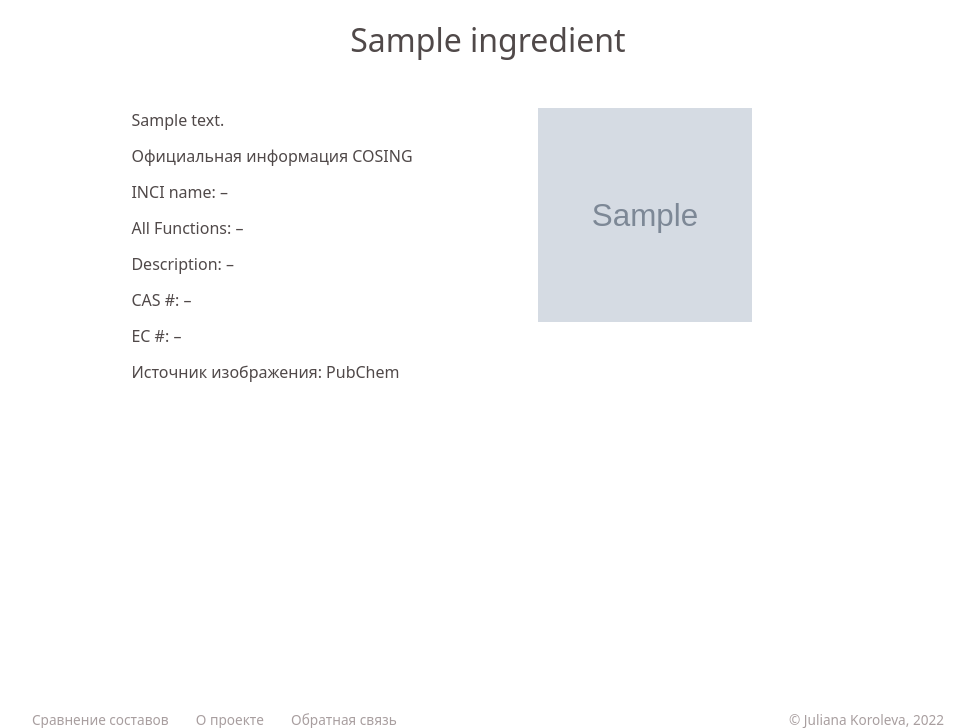
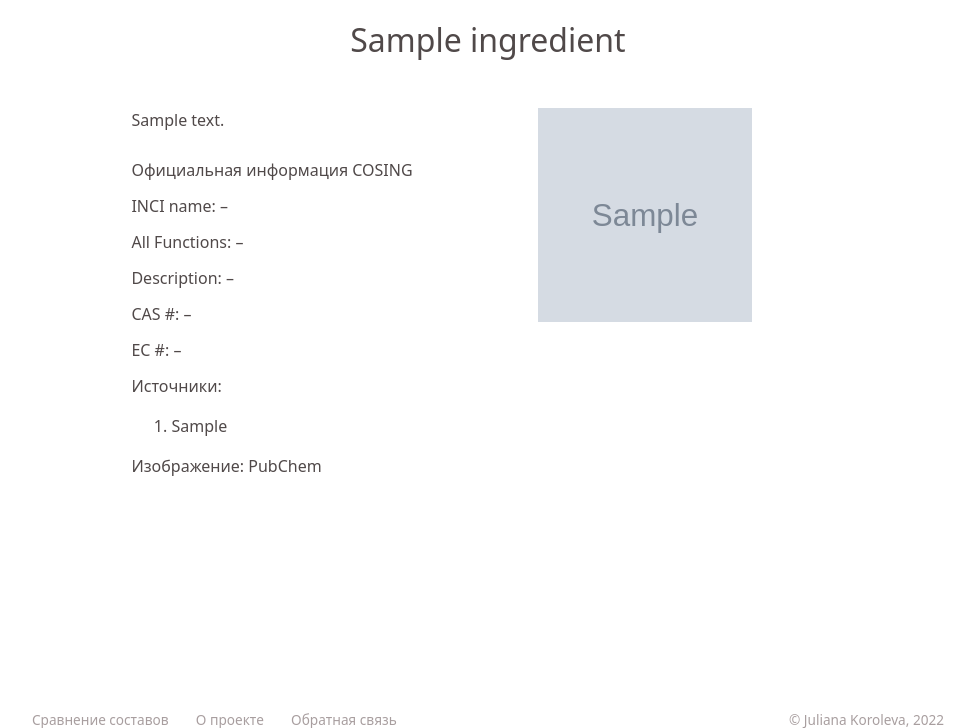
Before and after one commit to KJuliana/Well-skin, a PHP site: page /ingredient/?ing=1 in a window 1280 px wide. Shown: the part 56-784 px from the top of the page, without its empty margins (152-1126 px from the left). Run offline with PHP 8.4, Linux system fonts and the light colour scheme; tables that the repository leaves empty or names only in its code hold one stand-in row (values such as "Sample post"); grey boxes marked "Sample" are stand-in pictures.

Commit message:
Угрозы и ссылки на источникик

```diff
--- a/ingredient/index.php
+++ b/ingredient/index.php
@@ -14,9 +14,9 @@ if (!isset($_GET['ing'])){
 $ing = htmlspecialchars($_GET['ing']);
 
 //функция, которая получает данные
-#[ArrayShape(['name' => "string", 'image' => "string", 'full_description' => "string", 'cosing_inci' => "string", 'cosing_description' => "string", 'cosing_cas' => "string", 'cosing_es' => "string", 'cosing_functions' => "string"])]
+#[ArrayShape(['name' => "string", 'image' => "string", 'refs' => "string", 'full_description' => "string", 'cosing_inci' => "string", 'cosing_description' => "string", 'cosing_cas' => "string", 'cosing_es' => "string", 'cosing_functions' => "string"])]
 function get_information_about_ingredient($id, mysqli $db) {
-    $sql = " SELECT i.name, i.image, c.inci, c.description, c.cas, c.es, c.functions, c.id  ,i.full_description FROM ingredients AS i
+    $sql = " SELECT i.id, i.name, i.image, i.refs, c.inci, c.description, c.cas, c.es, c.functions, c.id as cosing_id  ,i.full_description FROM ingredients AS i
                 LEFT OUTER JOIN cosing AS c
                 ON i.cosing = c.id
              WHERE i.id = '$id'";
@@ -24,7 +24,7 @@ function get_information_about_ingredient($id, mysqli $db) {
     $result = $db->query($sql);
     $row = mysqli_fetch_assoc($result);
 
-    $cosing_id = $row['id'];
+    $cosing_id = $row['cosing_id'];
     $sql_function = "SELECT functions.name FROM con_f_c
                         RIGHT OUTER JOIN functions
                         ON functions.id = con_f_c.fun
@@ -40,18 +40,55 @@ function get_information_about_ingredient($id, mysqli $db) {
         array_push($functions, trim($function['name']));
     }
 
+    $ingredient_id= $row['id'];
+    $sql_concerns = "SELECT concerns.ru_name, concern_levels.name FROM concerns
+                        RIGHT OUTER JOIN ingredient_concerns
+                        ON ingredient_concerns.concern = concerns.id
+                        LEFT OUTER JOIN concern_levels
+                        ON ingredient_concerns.level = concern_levels.id
+                     WHERE ingredient_concerns.ingredient = '$ingredient_id'";
+    $result_concerns = $db->query($sql_concerns);
+
+    $concerns = [];
+    while ($concern = mysqli_fetch_assoc($result_concerns)) {
+        array_push($concerns, [
+            'level' => trim($concern['name']),
+            'name' => trim($concern['ru_name']),
+        ]);
+    }
+
+
     return [
         'name' => $row['name'],
         'image' => $row['image'],
+        'refs' => $row['refs'],
         'full_description' => trim($row['full_description']),
         'cosing_inci' => trim($row['inci']) ?: '–',
         'cosing_description' => trim($row['description']) ?: '–',
         'cosing_cas' => trim($row['cas']) ?: '–',
         'cosing_es' => trim($row['es']) ?: '–',
         'cosing_functions' => count($functions)>0 ? implode(', ', $functions) : '–',
+        'concerns'=> $concerns,
     ];
 }
 
+function render_concerns($concerns): string {
+    $html='<table class="table_concern">';
+    foreach ($concerns as $concern){
+        $html.= '<tr><td>'. $concern['name']. '</td><td>'. $concern['level'].'</td></tr>';
+    }
+    return $html.'</table>';
+}
+
+function render_refs($refs): string {
+    $html='';
+    $array_refs =explode(PHP_EOL, $refs);
+    foreach ( $array_refs as  $ref){
+        $html.= '<li>'. $ref. ' </li>';
+    }
+    $html_list = '<ol>'. $html .'</ol>';
+    return $html_list;
+}
 // Получаем информацию об ингредиенте
 $db = db();
 $information = get_information_about_ingredient($ing, $db);
@@ -62,13 +99,16 @@ function render_list($ingredient): string {
     return '
         <div class = "ingredient-card__about">
         <p class="intro__text">'. $ingredient['full_description'] .'</p>
+        <p class="intro__text">'. render_concerns($ingredient['concerns']) .'</p>
         <p class="intro__text">Официальная информация COSING</p>
         <p class="intro__text"> INCI name: '. $ingredient['cosing_inci'] .'</p>
         <p class="intro__text"> All Functions: '. $ingredient['cosing_functions'] .'</p>
         <p class="intro__text"> Description: '. $ingredient['cosing_description'] .'</p>
         <p class="intro__text"> CAS #: '. $ingredient['cosing_cas'] .'</p>
         <p class="intro__text"> EC #: '. $ingredient['cosing_es'] .'</p>
-        <p class="intro__text">Источник изображения: PubChem </p>
+        <p class="intro__text"> Источники:</p>
+        <p class="intro__text">'. render_refs($ingredient['refs']) .'</p>
+        <p class="intro__text"> Изображение: PubChem </p>
         </div>
         <img class = "ingredient_image" alt  src="' . $ingredient['image'] . '">
     ';
--- a/style.css
+++ b/style.css
@@ -584,3 +584,10 @@ a {
     background: #f5f5f5;
     aspect-ratio: 1;
 }
+
+.table_concern{
+    color: inherit;
+    font: inherit;
+    border-top: 1px solid var(--border-color) ;
+    border-bottom: 1px solid var(--border-color) ;
+}
```
